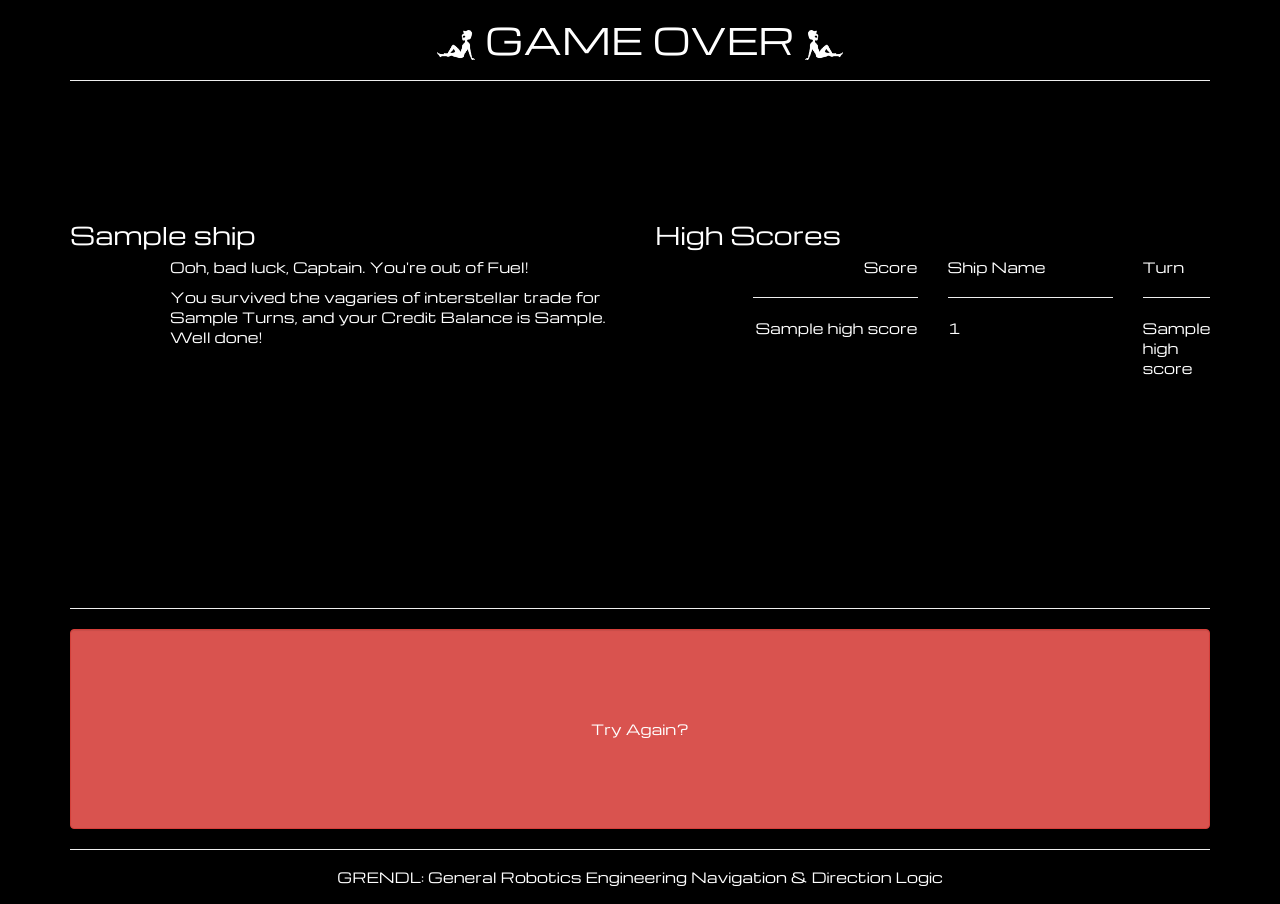
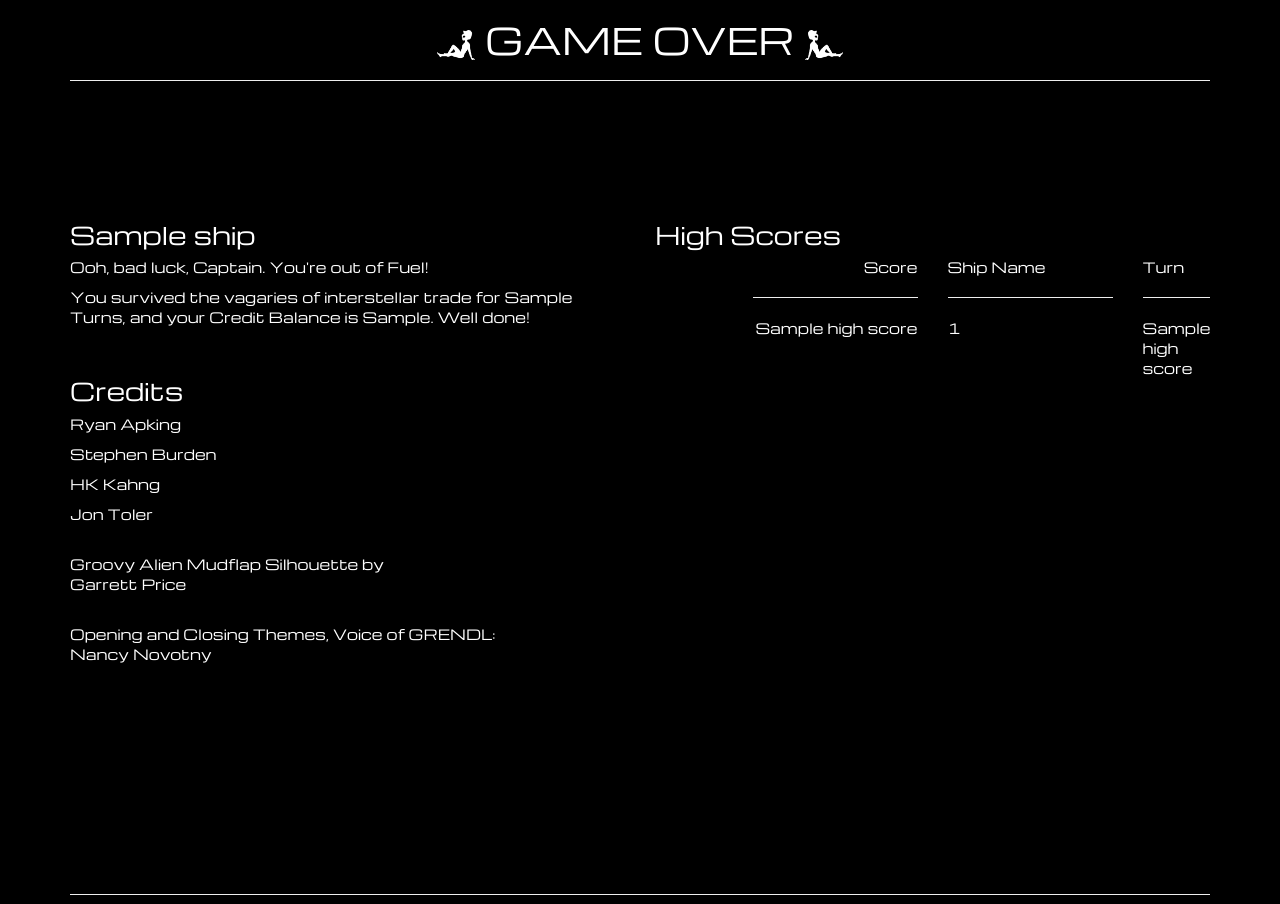
Before and after one commit to eeronomicon/grendl, a PHP site: template views/gameover.html.twig in a window 1280 px wide. Shown: the top 904 px of the page. Run offline with PHP 8.4, Linux system fonts and the light colour scheme; the template is opened without the code that fills it: most values are stand-ins (such as "Sample title", 1, 10 or a date in 2020); some libraries are stand-ins or nearby versions.

Commit message:
add credit info

```diff
--- a/views/gameover.html.twig
+++ b/views/gameover.html.twig
@@ -15,15 +15,25 @@
                 <div class='col-xs-6'>
                     <h3>{{ ship.getName }}</h3>
                     {% if reason == 1 %}
-                    <p class='indent'>After many Turns of traveling and trading, you've grown tired of life among the stars. You've decided to retire and settle down on some quiet, backwater asteroid.</p>
+                    <p>After many Turns of traveling and trading, you've grown tired of life among the stars. You've decided to retire and settle down on some quiet, backwater asteroid.</p>
                     {% elseif reason == 2 %}
                     <audio src="/media/GRENDL06.ogg" autoplay></audio>
-                    <p class='indent'>Ooh, bad luck, Captain. You've run out of Credits!</p>
+                    <p>Ooh, bad luck, Captain. You've run out of Credits!</p>
                     {% else %}
                     <audio src="/media/GRENDL05.ogg" autoplay></audio>
-                    <p class='indent'>Ooh, bad luck, Captain. You're out of Fuel!</p>
+                    <p>Ooh, bad luck, Captain. You're out of Fuel!</p>
                     {% endif %}
-                    <p class='indent'>You survived the vagaries of interstellar trade for {{ ship.getTurn }} Turns, and your Credit Balance is {{ ship.getCredits }}. Well done!</p>
+                    <p>You survived the vagaries of interstellar trade for {{ ship.getTurn }} Turns, and your Credit Balance is {{ ship.getCredits }}. Well done!</p>
+                    <br>
+                    <h3>Credits</h3>
+                    <p>Ryan Apking</p>
+                    <p>Stephen Burden</p>
+                    <p>HK Kahng</p>
+                    <p>Jon Toler</p>
+                    <br>
+                    <p>Groovy Alien Mudflap Silhouette by<br>Garrett Price</p>
+                    <br>
+                    <p>Opening and Closing Themes, Voice of GRENDL:<br>Nancy Novotny</p>
                 </div>
                 <div class='col-xs-6'>
                     <h3>High Scores</h3>
--- a/views/main_display.html.twig
+++ b/views/main_display.html.twig
@@ -46,7 +46,7 @@
                                     <div class='col-xs-4'>
                                         <p>Status</p>
                                         <hr>
-                                        <p>Agricultural<span class="glyphicon glyphicon-star planet-icon agricultural"></span></p>
+                                        <p>Agricultural <span class="glyphicon glyphicon-star planet-icon agricultural"></span></p>
                                         <p>{{ planet.getName }}</p>
                                         <p>
                                             {% if planet.getPopulation == 1 %}
@@ -77,7 +77,7 @@
                                     <div class='col-xs-4'>
                                         <p>Status</p>
                                         <hr>
-                                        <p>Industrial<span class="glyphicon glyphicon-star planet-icon industrial"></span></p>
+                                        <p>Industrial <span class="glyphicon glyphicon-star planet-icon industrial"></span></p>
                                         <p>{{ planet.getName }}</p>
                                         <p>
                                             {% if planet.getPopulation == 1 %}
@@ -107,7 +107,7 @@
                                     <div class='col-xs-4'>
                                         <p>Status</p>
                                         <hr>
-                                        <p>Fuel Station<span class="glyphicon glyphicon-tint planet-icon"></p>
+                                        <p>Fuel Station <span class="glyphicon glyphicon-tint planet-icon"></p>
                                         <p>{{ planet.getName }}</p>
                                     </div>
                                 </div>
```
